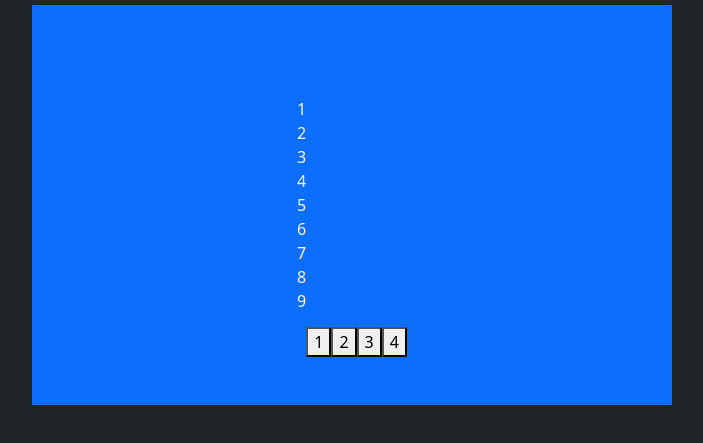
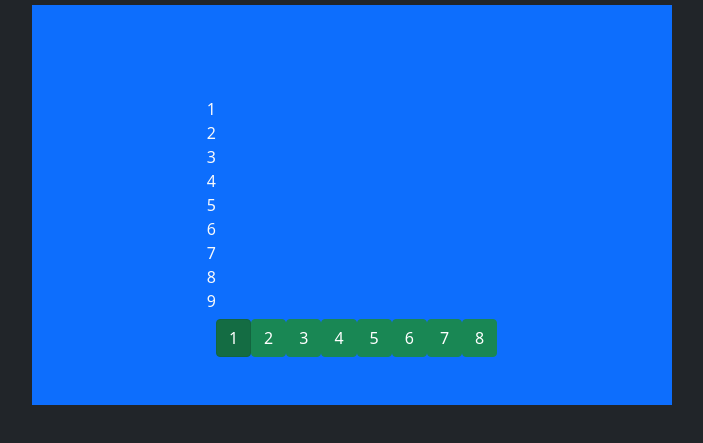
Before and after one commit to diego-rg/pagination-js, a plain HTML site: page index.html in a window 1280 px wide. Shown: the part 147-590 px from the top of the page, without its empty margins (288-991 px from the left). Drawn offline with nearby package versions, Linux system fonts and the light colour scheme.

Commit message:
added bootstrap classes to pagination buttons

```diff
--- a/index.html
+++ b/index.html
@@ -14,7 +14,7 @@ integrity="sha384-1BmE4kWBq78iYhFldvKuhfTAU6auU8tT94WrHftjDbrCEXSU1oBoqyl2QvZ6jI
     <main class="d-flex bg-primary w-50 h-50 m-auto align-items-center justify-content-center p-5">
         <div id="data-container"></div>
 
-        <div class="align-self-end" id="pagination-bar"></div>
+        <div class="align-self-end pagination-bar" id="pagination-bar"></div>
     </main>
 
       <script src="scripts.js"></script>
--- a/scripts.js
+++ b/scripts.js
@@ -1,6 +1,6 @@
 const fakeDB = [];
 const createFakeDB = () => {
-    const totalItems = Math.floor(Math.random() * (50 - 25)) + 25;
+    const totalItems = Math.floor(Math.random() * (99 - 50)) + 50;
     for(let i = 1; i <=totalItems; i++ ) {
         fakeDB.push(i);
     }
@@ -24,38 +24,39 @@ function displayList (items, wrapper, itemsPerPage, page) {
 	for (let i = 0; i < paginatedItems.length; i++) {
 		let item = paginatedItems[i];
 
-		let item_element = document.createElement('div');
-		item_element.classList.add('item');
-		item_element.innerText = item;
+		let itemElement = document.createElement("div");
+		itemElement.classList.add("item");
+		itemElement.innerText = item;
 
-		wrapper.appendChild(item_element);
+		wrapper.appendChild(itemElement);
 	}
 }
 
 function setupPagination (items, wrapper, itemsPerPage) {
 	wrapper.innerHTML = "";
 
-	let page_count = Math.ceil(items.length / itemsPerPage);
-	for (let i = 1; i < page_count + 1; i++) {
+	let pageCount = Math.ceil(items.length / itemsPerPage);
+	for (let i = 1; i < pageCount + 1; i++) {
 		let btn = paginationButton(i, items);
 		wrapper.appendChild(btn);
 	}
 }
 
 function paginationButton (page, items) {
-	let button = document.createElement('button');
+	let button = document.createElement("button");
 	button.innerText = page;
+    button.classList.add("btn", "btn-success");
 
-	if (currentPage == page) button.classList.add('active');
+	if (currentPage == page) button.classList.add("active");
 
-	button.addEventListener('click', function () {
+	button.addEventListener("click", function () {
 		currentPage = page;
 		displayList(items, dataContainer, setItemsPerPage, currentPage);
 
-		let current_btn = document.querySelector('.pagenumbers button.active');
-		current_btn.classList.remove('active');
+		let currentBtn = document.querySelector(".pagination-bar button.active");//pagination-bar clase para quitar a primeira página de activa
+		currentBtn.classList.remove("active");
 
-		button.classList.add('active');
+		button.classList.add("active");
 	});
 
 	return button;
```
